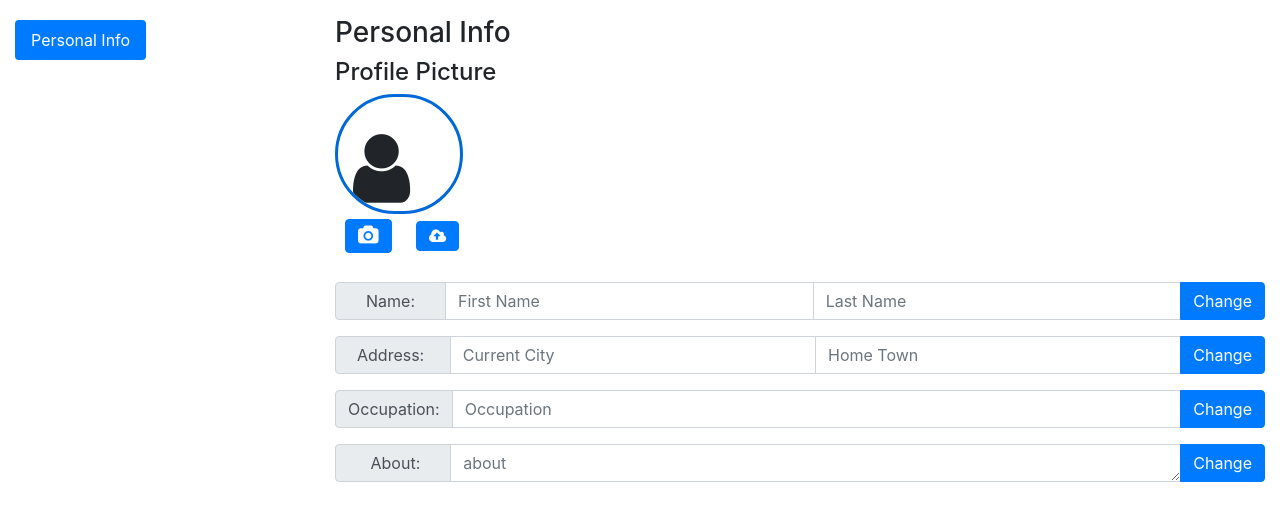
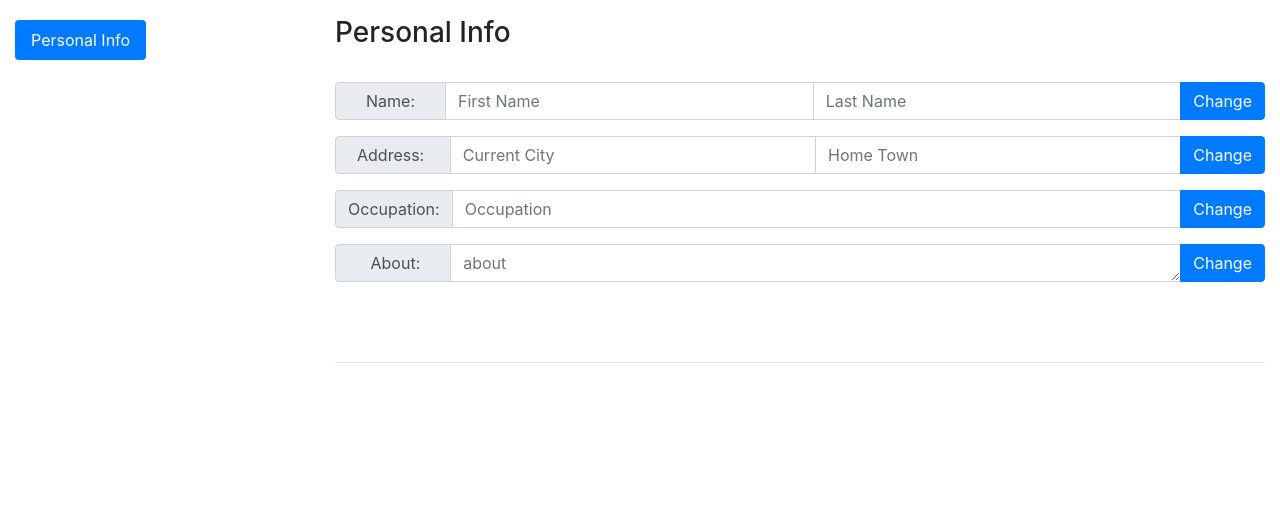
Before and after one commit to team5star/HighFive, a PHP site: page /highfive/views/settings.php in a window 1280 px wide. Shown: the top 522 px of the page. Run offline with PHP 8.4, Linux system fonts and the light colour scheme; the visitor is signed in with stand-in values (Sample User, id 1); a stand-in replaces the project's code that opens the database connection.

Commit message:
Removed profile_picture from settings.php

```diff
--- a/views/settings.php
+++ b/views/settings.php
@@ -171,7 +171,7 @@ adding_values();
                         <h3>Personal Info</h3>
                         <form method="post" enctype="multipart/form-data">
 
-                        <h4>Profile Picture</h4>
+                        <!-- <h4>Profile Picture</h4>
                         <div class="circle">
                             <img class="profile-pic" src="#" id="group_pic" align="middle">
                             <i class="fa fa-user fa-5x" id="temp" style="padding: 15px;"></i>
@@ -180,7 +180,7 @@ adding_values();
                             <button class="upload-button btn btn-primary"><span class="fa fa-camera"></span></button>
                             <input class="file-upload" type="file" accept="image/*"/ name="group_pic">
                             <button type="submit" class="btn btn-primary"><span class="fa fa-cloud-upload"></span></button>
-                        </div>
+                        </div> -->
 
                         <script>
                             $(document).ready(function() {
```
